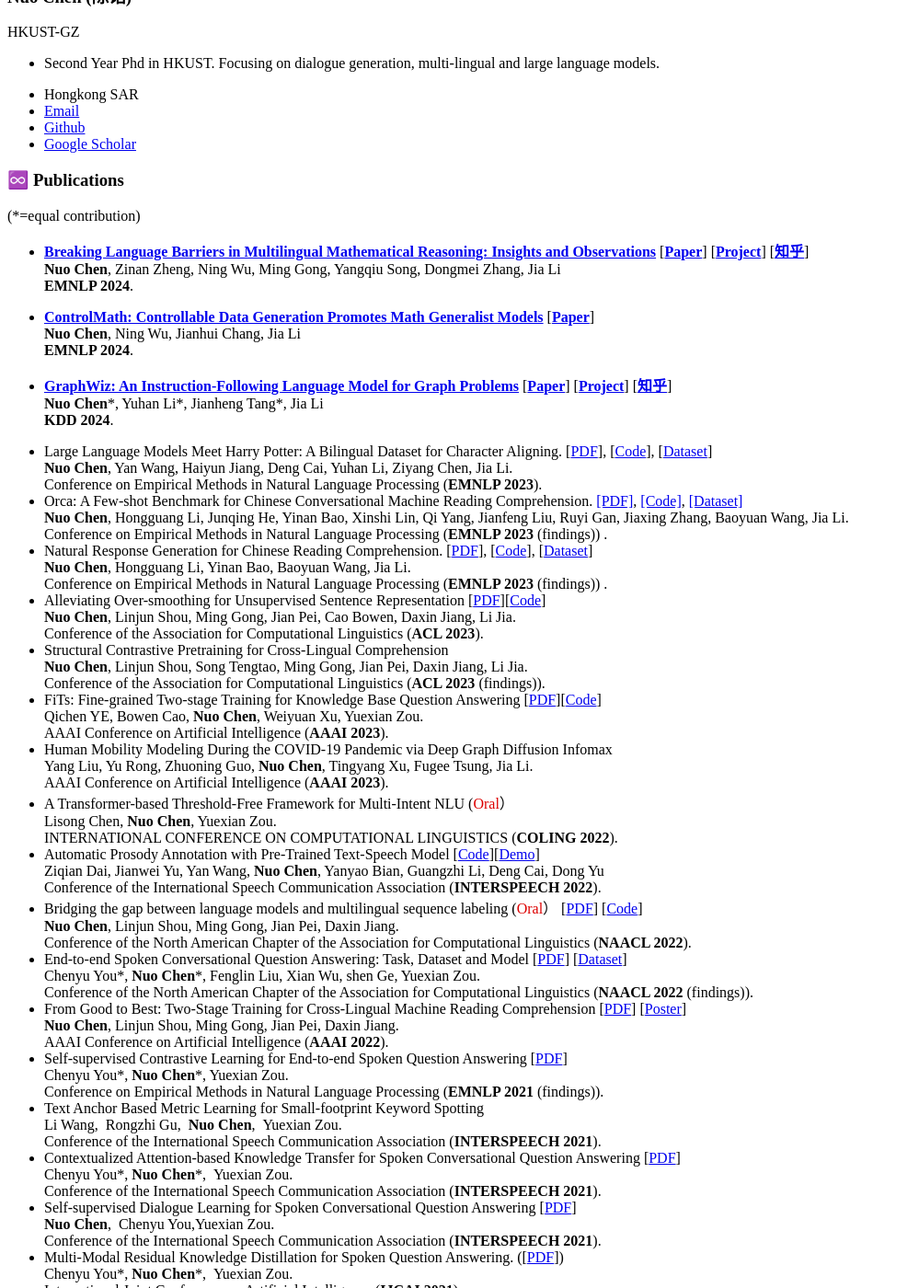
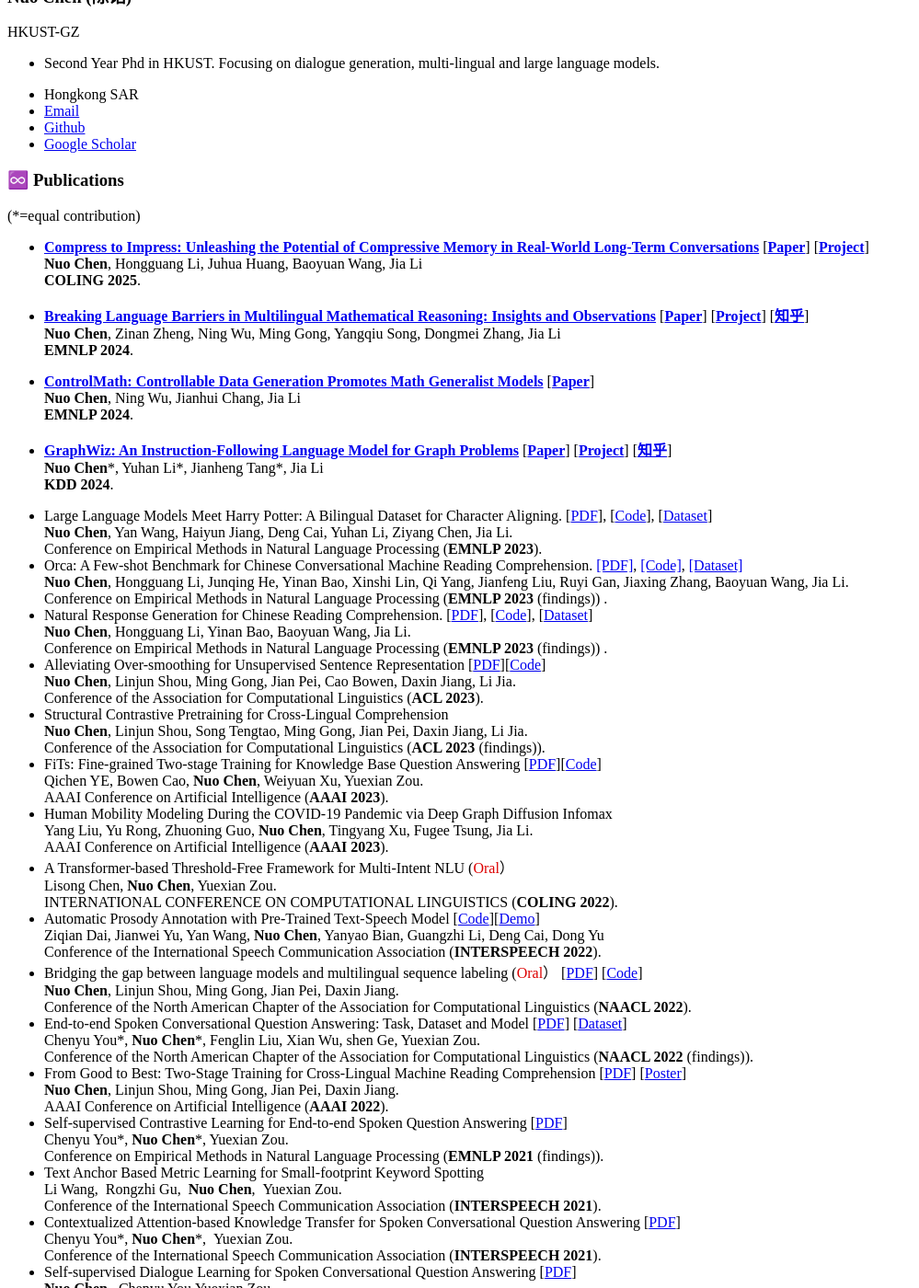
Before and after one commit to jerrynchen/jerrynchen.github.io, a Jekyll site: the page built from _pages/includes/patent.md, in a window 1280 px wide and 1400 px high, scrolled down 228 px. Shown: the whole window at 92% size, without its empty margins (0-999 px from the left). Built offline with Jekyll 4.4.1, drawn with Linux system fonts in a browser that asks for light colours; our own code applies the rules of GitHub Pages for plain Markdown files; some of the changed text lies outside the part shown.

Commit message:
Update patent.md

```diff
--- a/_pages/includes/patent.md
+++ b/_pages/includes/patent.md
@@ -3,6 +3,12 @@
 
 # ♾️ Publications
 (*=equal contribution)
+
+
+* [**Compress to Impress: Unleashing the Potential of Compressive Memory in Real-World Long-Term Conversations**](https://arxiv.org/abs/2402.11975)  [[**Paper**](https://arxiv.org/abs/2402.11975)] [[**Project**](https://github.com/nuochenpku/COMEDY)] <br>
+**Nuo Chen**, Hongguang Li, Juhua Huang, Baoyuan Wang, Jia Li <br>
+**COLING 2025**.
+
 
 * [**Breaking Language Barriers in Multilingual Mathematical Reasoning: Insights and Observations**](https://arxiv.org/abs/2310.20246)  [[**Paper**](https://arxiv.org/abs/2310.20246)] [[**Project**](https://mathoctopus.github.io/)] [[**知乎**](https://zhuanlan.zhihu.com/p/664504560)] <br>
 **Nuo Chen**, Zinan Zheng, Ning Wu, Ming Gong, Yangqiu Song, Dongmei Zhang, Jia Li <br>
@@ -11,7 +17,6 @@
 * [**ControlMath: Controllable Data Generation Promotes Math Generalist Models**](https://arxiv.org/abs/2409.15376)  [[**Paper**](https://arxiv.org/abs/2409.15376)]  <br>
 **Nuo Chen**, Ning Wu, Jianhui Chang, Jia Li <br>
 **EMNLP 2024**.
-
 
 *  [**GraphWiz: An Instruction-Following Language Model for Graph Problems**](https://graph-wiz.github.io/) [[**Paper**](https://arxiv.org/abs/2402.16029)] [[**Project**](https://github.com/nuochenpku/Graph-Reasoning-LLM)] [[**知乎**](https://zhuanlan.zhihu.com/p/664504560)] <br>
 **Nuo Chen**\*, Yuhan Li\*, Jianheng Tang*, Jia Li <br>
```
Also changed, not shown: other parts of _pages/includes/patent.md (+0 -6 lines).
